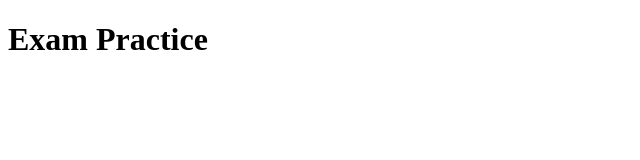
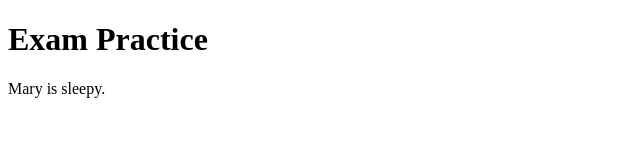
Before and after one commit to jayOnechild/ExamPractice, a plain HTML site: page index.html in a window 1280 px wide. Shown: the whole page, without its empty margins (0-640 px from the left). Drawn offline with Linux system fonts and the light colour scheme.

Commit message:
modified index.html

```diff
--- a/index.html
+++ b/index.html
@@ -6,5 +6,6 @@
 </head>
 <body>
     <h1>Exam Practice</h1>
+    <p>Mary is sleepy.</p>
 </body>
 </html>
```
